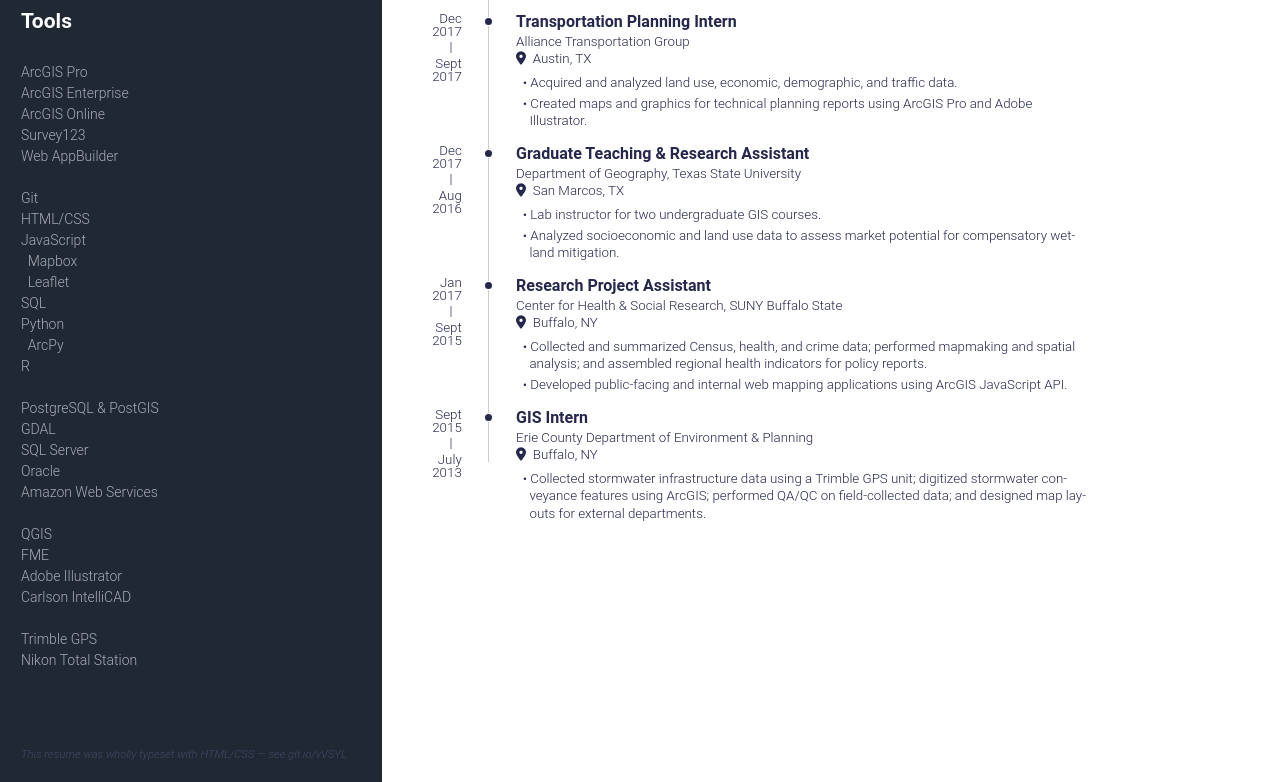
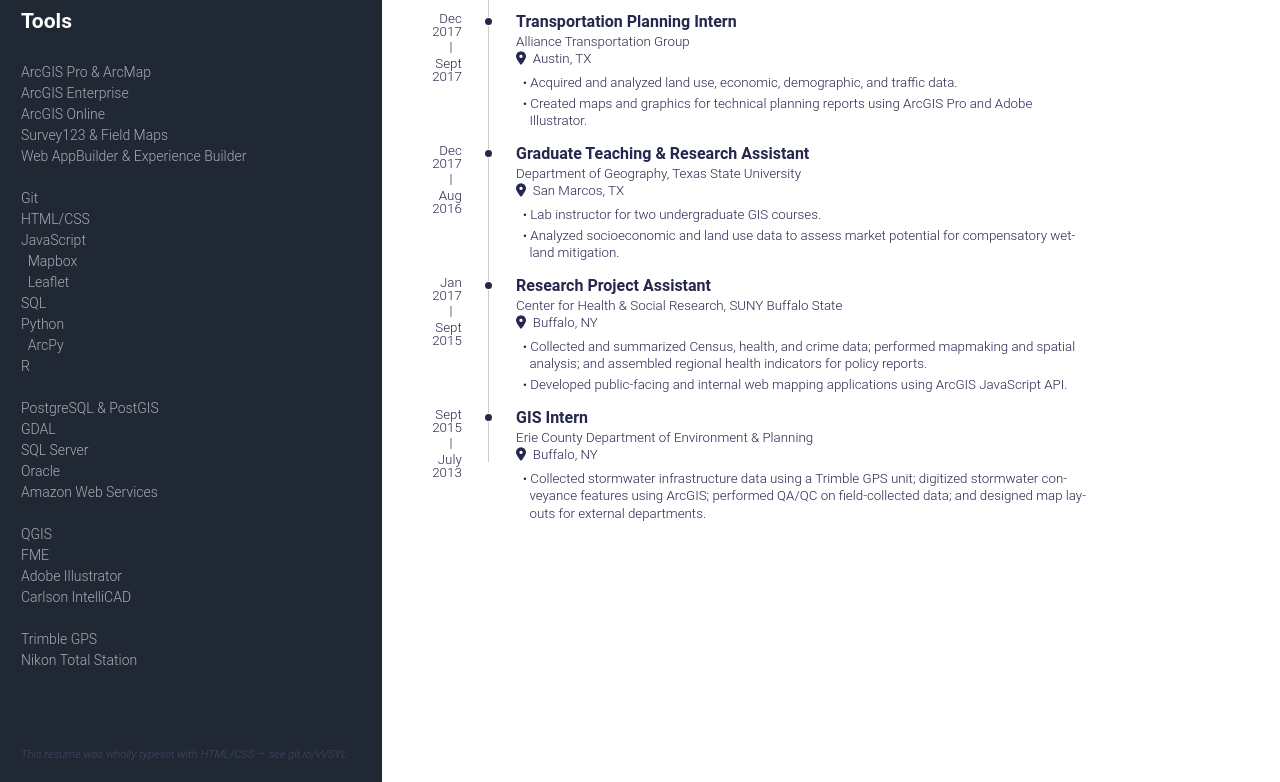
Before and after one commit to geo-jones/html-resume, a plain HTML site: page index.html in a window 1280 px wide. Shown: the part 864-1646 px from the top of the page. Drawn offline with nearby package versions, Linux system fonts and the light colour scheme.

Commit message:
update skills

```diff
--- a/index.html
+++ b/index.html
@@ -82,11 +82,11 @@
         </h2>
         <br />
         <ul>
-          <li>ArcGIS Pro</li>
+          <li>ArcGIS Pro & ArcMap</li>
           <li>ArcGIS Enterprise</li>
           <li>ArcGIS Online</li>
-          <li>Survey123</li>
-          <li>Web AppBuilder</li>
+          <li>Survey123 & Field Maps</li>
+          <li>Web AppBuilder & Experience Builder</li>
         </ul>
         <ul>
           <li>Git</li>
```
